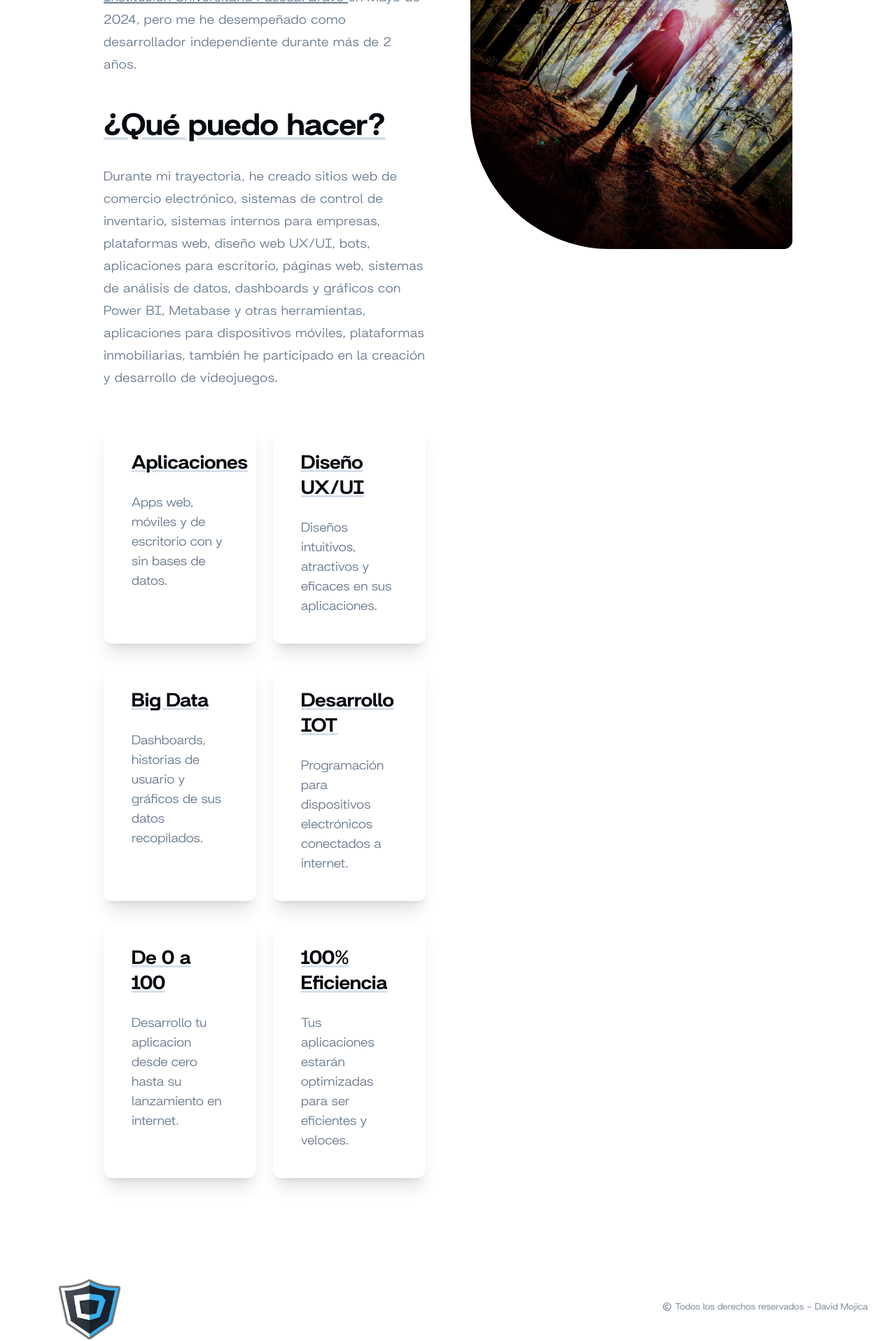
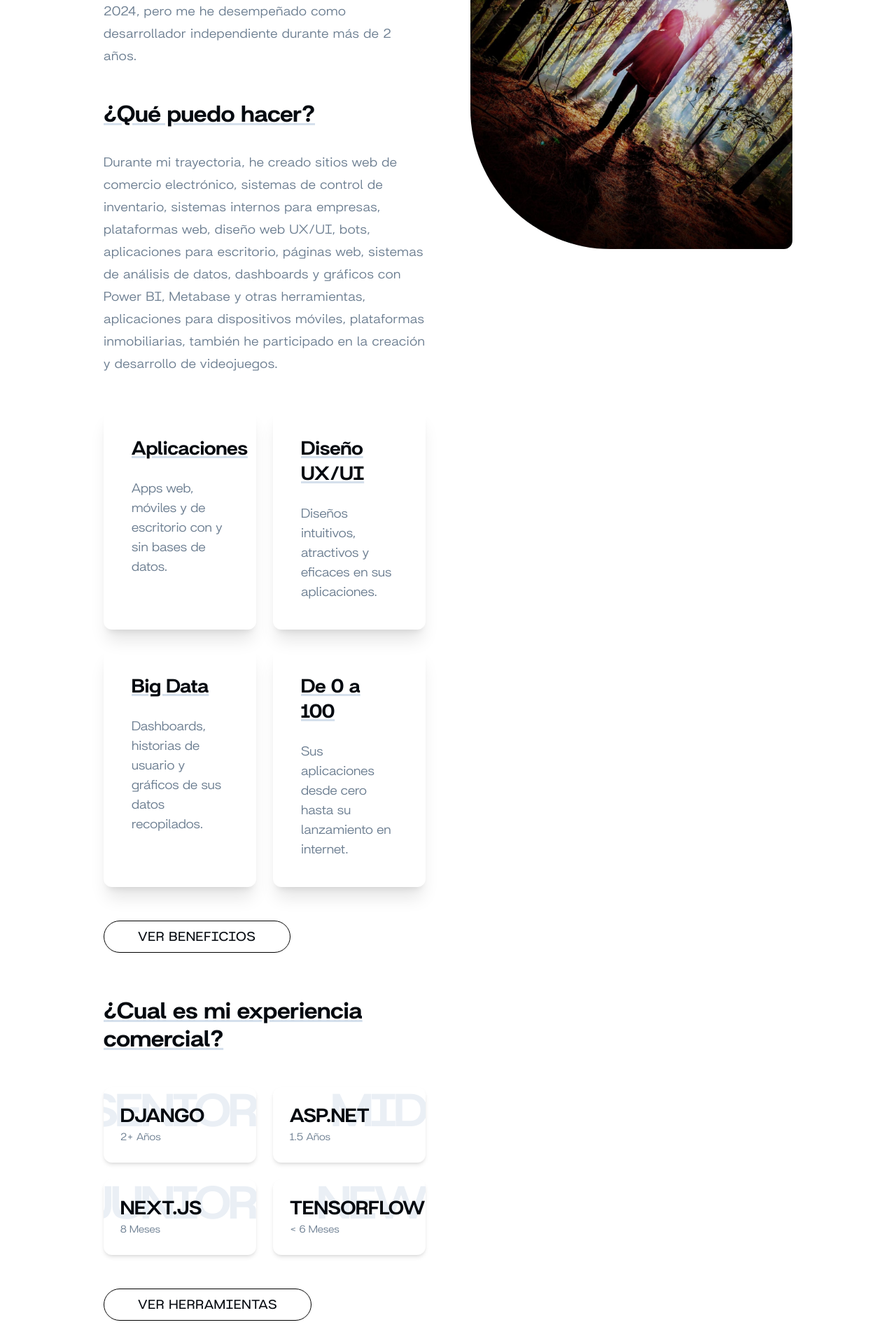
Before and after one commit to DavidMojica/DavidMojicaLanding, a Next.js app: page / in a window 1280 px wide. Shown: the part 1674-3591 px from the top of the page at 70% size. Built offline with nearby package versions, Linux system fonts and the light colour scheme.

Commit message:
Commercial xp

```diff
--- a/app/components/SidebarMenu.tsx
+++ /dev/null
@@ -1,9 +0,0 @@
-import React from 'react'
-
-const SidebarMenu = () => {
-  return (
-    <div>SidebarMenu</div>
-  )
-}
-
-export default SidebarMenu
--- a/app/models/Cards.tsx
+++ b/app/models/Cards.tsx
@@ -1,22 +1,46 @@
 import React from "react";
 import Texts from "./Text";
 
-interface SimpleCardProps{
+interface CardProps{
     title:string,
     message:string,
     size:string,
+    level?:number,
+}
+
+type ExperienceLevel = {
+    [key:number]:string;
 }
 
 class Cards{
+    private static LevelMap:ExperienceLevel = {
+        0:'NEW',
+        1:'JUNIOR',
+        2:'MID',
+        3:'SENIOR'
+    };
+
     constructor(){}
 
-    public static SimpleCard({title, message, size}:SimpleCardProps):React.JSX.Element{
+    public static SimpleCard({title, message, size}:CardProps):React.JSX.Element{
         return(
-            <article className={`shadow-xl dark:shadow-md dark:shadow-white p-10 rounded-xl ${size}`}>
+            <article className={`shadow-xl dark:shadow-md dark:shadow-gray-500 p-10 rounded-xl ${size}`}>
                 <h3><Texts.UnderlinedTitle text={title} size="text-3xl" /></h3>
-                <p className="text-xl mt-6 text-secondary dark:text-white overflow-hidden">
+                <p className="md:text-xl mt-6 text-secondary dark:text-white overflow-hidden">
                     {message}
                 </p>
+            </article>
+        )
+    }
+
+    public static ExperienceCard({title, message, size, level=0}:CardProps):React.JSX.Element{
+        return(
+            <article className={`p-6 bg-white dark:bg-bgdark shadow-md dark:shadow-gray-500 rounded-xl ${size} relative overflow-hidden`}>
+                <span className="absolute top-0  right-0 uppercase font-bolder text-8xl md:text-6xl lg:text-6xl xl:text-7xl 2xl:text-8xl tracking-tighter text-muted dark:text-bgdarkless z-10">{Cards.LevelMap[level]}</span>
+                <div className="relative  z-20">
+                    <h2 className="text-3xl text-primary dark:text-white font-bolder">{title}</h2>
+                    <p className="text-secondary dark:text-white">{message}</p>
+                </div>
             </article>
         )
     }
--- a/app/models/Text.tsx
+++ b/app/models/Text.tsx
@@ -3,15 +3,14 @@ import React from "react";
 interface TextProps{
     text:string,
     size:string
-    mdsize?:string
 }
 
 class Texts{
     constructor() {}
 
-    public static UnderlinedTitle({text, size, mdsize}:TextProps):React.JSX.Element{
+    public static UnderlinedTitle({text, size}:TextProps):React.JSX.Element{
         return(
-            <p className={`className='text-primary dark:text-white ${size} md:${mdsize} font-bolder underline decoration-tertiary dark:decoration-primary`}>
+            <p className={`className='text-primary dark:text-white ${size} font-bolder underline decoration-tertiary dark:decoration-primary`}>
                 {text}
             </p>
         )
--- a/app/page.tsx
+++ b/app/page.tsx
@@ -42,7 +42,7 @@ export default function Home():React.JSX.Element {
         {/* 2nd Section: Trusted & Swiper */}
         <section className="bg-white py-12 xl:py-24 overflow-x-hidden dark:bg-bgdark">
           <h2 className="w-4/5 md:w-2/3 m-auto ">
-            <Texts.UnderlinedTitle text="Confiado por" size="text-4xl" mdsize="text-5xl" />
+            <Texts.UnderlinedTitle text="Confiado por" size="text-4xl md:text-5xl" />
           </h2>
           <article className="mt-12 md:mt-20">
             <Swipers.SwiperTrustedBy />
@@ -50,10 +50,10 @@ export default function Home():React.JSX.Element {
         </section>
         {/* 3rd Section: About */}
         <section className="pb-20 xl:pt-6 bg-white dark:bg-bgdark">
-          <div className="flex md:m-auto md:w-2/3 lg:w-4/5 xl:w-2/3 lg:min-w-[984px] mx-6 lg:gap-16">
+          <div className="flex mx-6 sm:mx-32 md:m-auto md:w-2/3 lg:w-4/5 xl:w-2/3 lg:min-w-[984px] lg:gap-16">
             <article className="w-screen lg:w-1/2">
                 <h2>
-                  <Texts.UnderlinedTitle text="Sobre mí" size="text-4xl md:text-7xl" />
+                  <Texts.UnderlinedTitle text="Sobre mí" size="text-4xl sm:text-5xl md:text-6xl" />
                 </h2>
                 <aside className="grid place-items-center lg:hidden">
                   <img src="/photo.jpeg" alt="" className="max-h-80 max-w-96 w-full mt-12 rounded-tl-xl rounded-tr-100 rounded-bl-100 rounded-br-xl object-cover" />
@@ -63,7 +63,7 @@ export default function Home():React.JSX.Element {
                   en Mayo de 2024, pero me he desempeñado como desarrollador independiente durante más de 2 años.
                 </p>
                 <h2 className="pt-12">
-                  <Texts.UnderlinedTitle text="¿Qué puedo hacer?" size="text-4xl" mdsize="text-5xl" />
+                  <Texts.UnderlinedTitle text="¿Qué puedo hacer?" size="text-4xl"  />
                 </h2>
                 <p className="text-secondary dark:text-white pt-8 text-xl tracking-wide leading-6 xl:leading-8 ">
                   Durante mi trayectoria, he creado sitios web de comercio electrónico, sistemas de control de inventario, sistemas internos para empresas, plataformas web, diseño web UX/UI, bots, aplicaciones para escritorio, páginas web,
@@ -71,13 +71,32 @@ export default function Home():React.JSX.Element {
                 </p>
 
                 {/* Simplecards */}
-                <section className="grid grid-cols-1 md:grid-cols-2 place-items-center gap-3 xl:gap-6 mt-12">
-                    <Cards.SimpleCard title="Aplicaciones" message="Apps web, móviles y de escritorio con y sin bases de datos." size="w-full h-full" />
-                    <Cards.SimpleCard title="Diseño UX/UI" message="Diseños intuitivos, atractivos y eficaces en sus aplicaciones." size="w-full h-full" />
-                    <Cards.SimpleCard title="Big Data" message="Dashboards, historias de usuario y gráficos de sus datos recopilados." size="w-full h-full" />
-                    <Cards.SimpleCard title="Desarrollo IOT" message="Programación para dispositivos electrónicos conectados a internet." size="w-full h-full" />
-                    <Cards.SimpleCard title="De 0 a 100" message="Desarrollo tu aplicacion desde cero hasta su lanzamiento en internet." size="w-full h-full" />
-                    <Cards.SimpleCard title="100% Eficiencia" message="Tus aplicaciones estarán optimizadas para ser eficientes y veloces." size="w-full h-full" />
+                <section className="mt-12">
+                  <article className="grid grid-cols-1 sm:grid-cols-2 place-items-center gap-3 xl:gap-6 ">
+                      <Cards.SimpleCard title="Aplicaciones" message="Apps web, móviles y de escritorio con y sin bases de datos." size="w-full h-full" />
+                      <Cards.SimpleCard title="Diseño UX/UI" message="Diseños intuitivos, atractivos y eficaces en sus aplicaciones." size="w-full h-full" />
+                      <Cards.SimpleCard title="Big Data" message="Dashboards, historias de usuario y gráficos de sus datos recopilados." size="w-full h-full" />
+                      <Cards.SimpleCard title="De 0 a 100" message="Sus aplicaciones desde cero hasta su lanzamiento en internet." size="w-full h-full" />
+                      {/* <Cards.SimpleCard title="Desarrollo IOT" message="Programación para dispositivos electrónicos conectados a internet." size="w-full h-full" />
+                      <Cards.SimpleCard title="100% Eficiencia" message="Sus aplicaciones serán optimizadas para ser rápidas y eficientes. " size="w-full h-full" /> */}
+                  </article>
+
+                  <Buttons.PrimaryButton text="Ver  beneficios" margin="mt-12" />
+                </section>
+
+                {/* Commercial experience */}
+                <section className="py-16">
+                  <h2 className="text-center xl:text-left">
+                    <Texts.UnderlinedTitle text="¿Cual es mi experiencia comercial?" size="text-4xl"  />
+                  </h2>
+                  <article className="grid grid-cols-1 md:grid-cols-2 place-items-center gap-3 xl:gap-6 mt-12">
+                    <Cards.ExperienceCard title="DJANGO" message="2+ Años" size="w-full" level={3} />
+                    <Cards.ExperienceCard title="ASP.NET" message="1.5 Años" size="w-full" level={2} />
+                    <Cards.ExperienceCard title="NEXT.JS" message="8 Meses" size="w-full" level={1} />
+                    <Cards.ExperienceCard title="TENSORFLOW" message="< 6 Meses" size="w-full" level={0} />
+                  </article>
+
+                  <Buttons.PrimaryButton text="Ver herramientas" margin="mt-12" />
                 </section>
 
             </article>
@@ -87,6 +106,18 @@ export default function Home():React.JSX.Element {
           </div>
         </section>
 
+        {/* 4th Section: Projects */}
+        <section className="py-20 md:py-32 bg-tertiary">
+                <article className="mx-6 sm:mx-32 md:m-auto md:w-2/3 lg:w-4/5 xl:w-2/3 lg:min-w-[984px] lg:gap-16">
+                  <h2 className="text-5xl font-bolder">Proyectos</h2>
+                  <p className="xl:w-1/2 text-secondary text-xl my-6">Algunos de mis proyectos, puede ver detalles haciendo click en ellos.</p>
+                </article>
+                {/* Proyectos */}
+                <article className="grid grid-cols-1 sm:grid-cols-3 place-items-center gap-3 xl:gap-6">
+
+                </article>
+        </section>
+
         <Footer />
     </>
   );
--- a/tailwind.config.ts
+++ b/tailwind.config.ts
@@ -23,7 +23,9 @@ const config: Config = {
         primary:'#050A10',
         secondary: '#6B7D90',
         tertiary: '#D5E0EC',
-        bgdark:'#0D1B2A'
+        bgdarkless: '#08121D',
+        bgdark:'#0D1B2A',
+        muted: '#EAEFF5'
       },
       spacing:{
         HiddenSidebar: '400px',
```
